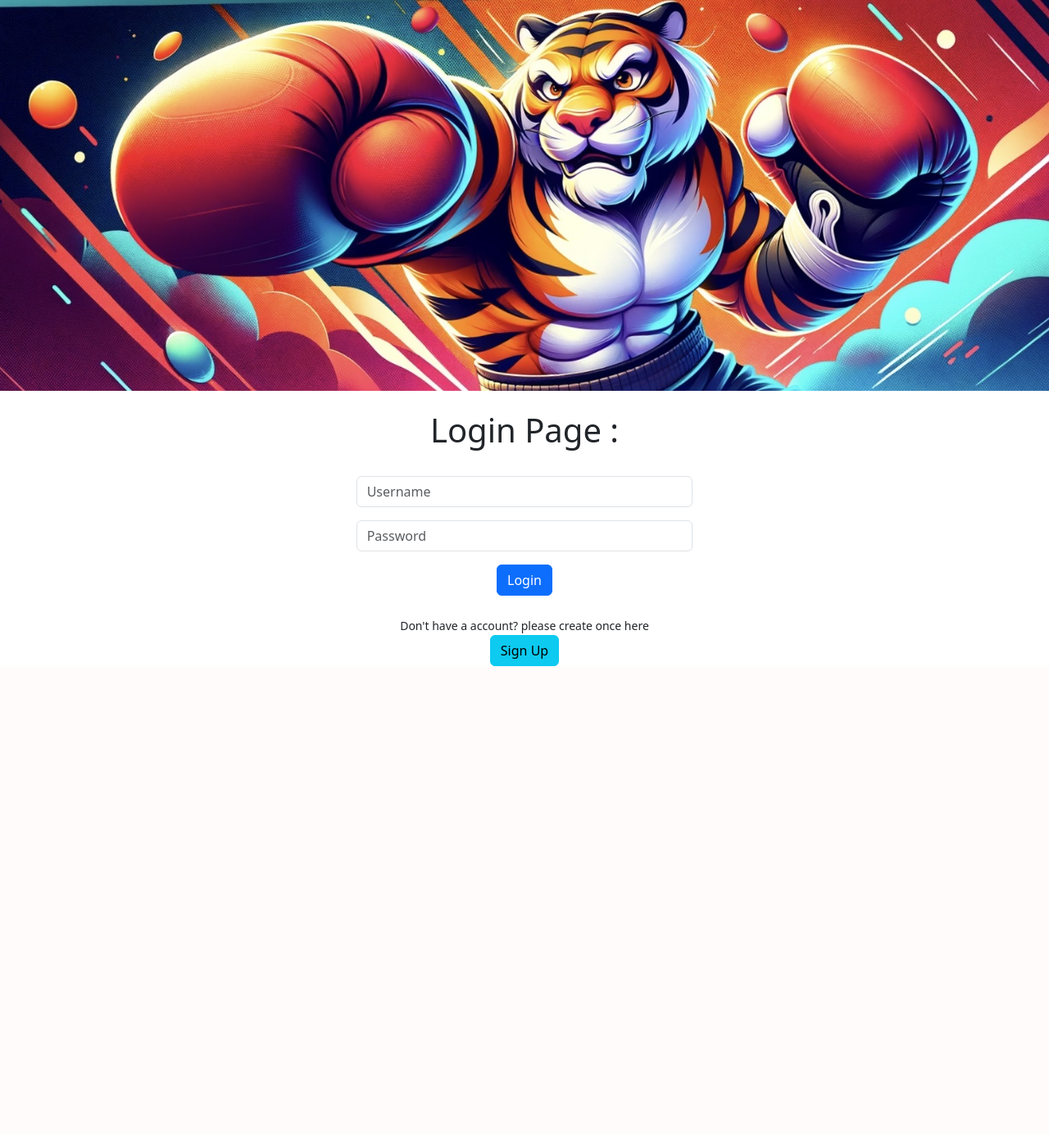
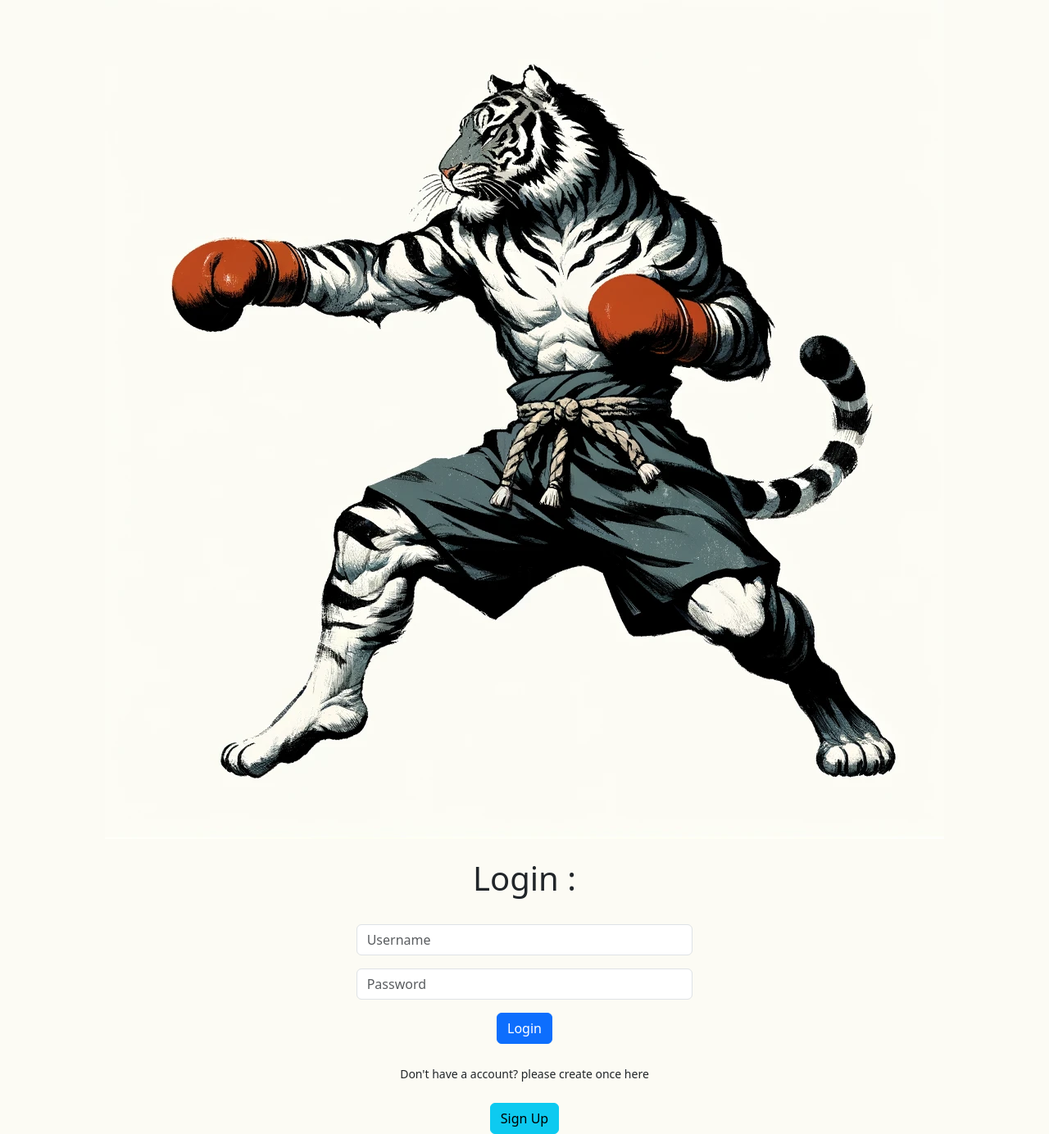
Before and after one commit to Re-coder08/ScheduleApp, a Django app: page /accounts/login/ in a window 1280 px wide. Shown: the whole page at 82% size. Before the commit the page ends 813 px from the top, so only its background shows below. Run offline with Django 4.2, Linux system fonts and the light colour scheme; some libraries are stand-ins or nearby versions.

Commit message:
more ui update. added statics files and tag

```diff
--- a/ScheduleApp_Core/templates/CustomSignUpPage.html
+++ b/ScheduleApp_Core/templates/CustomSignUpPage.html
@@ -21,7 +21,7 @@
     <button class="text-center btn btn-primary" type="submit">Create</button>
 
 </form>
-<<br>
+<br>
 <form class="text-center" action="{% url 'Login' %}">
     <label class="text-center"> <small> Already have a account? please login here </small> </label>
     <br>
--- a/ScheduleApp_Core/templates/LoginPage.html
+++ b/ScheduleApp_Core/templates/LoginPage.html
@@ -5,7 +5,7 @@
 
 
 <br>
-<h1 class="text-center">Login Page :</h1>
+<h1 class="text-center">Login :</h1>
 <br>
 {% include 'messages.html' %}
 <form class="text-center" method="post">
@@ -25,6 +25,7 @@
 <form class="text-center" action="{% url 'CustomerSignUp' %}">
     <label class="text-center"> <small> Don't have a account? please create once here </small> </label>
     <br>
+    <br>
     <button class="text-center btn btn-info" type="submit" > Sign Up </button>
 </form>
 
--- a/ScheduleApp_Core/templates/base_auth.html
+++ b/ScheduleApp_Core/templates/base_auth.html
@@ -9,11 +9,13 @@
     <meta name="viewport" content="width=device-width, initial-scale=1, shrink-to-fit=no">
 
 </head>
-
-<body>
+<!-- need to update the body style to diff css file. this is temp for now -->
+<body style="
+    background-color: #fcfbf4
+    ">
     {% load static %}
-    <div class="jumbotron">
-        <img src="{% static 'logo.png' %}"  class="img-fluid align-top">
+    <div class="jumbotron text-center">
+        <img src="{% static 'logo2.png' %}"  class="img-fluid align-top text-center">
     </div>
     <main>
         {% block content %}
```
Also changed, not shown: ScheduleApp_Core/templates/base.html (+8 -2 lines), ScheduleApp_Core/static/logo2.png (added), 3 other files.
